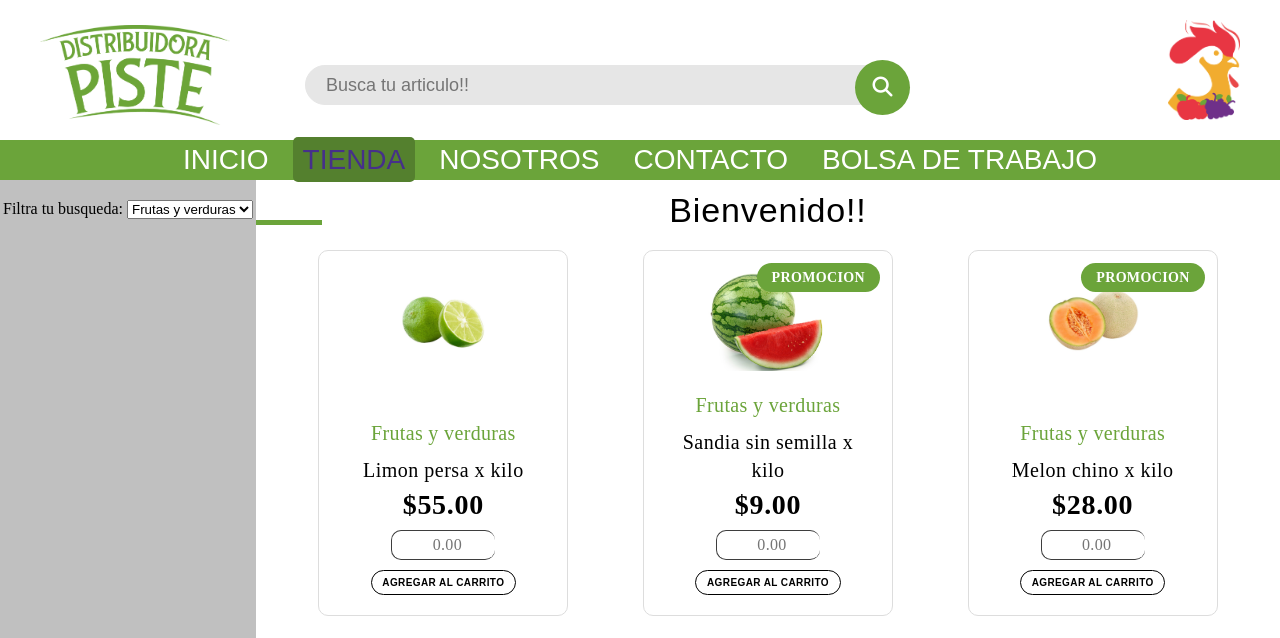
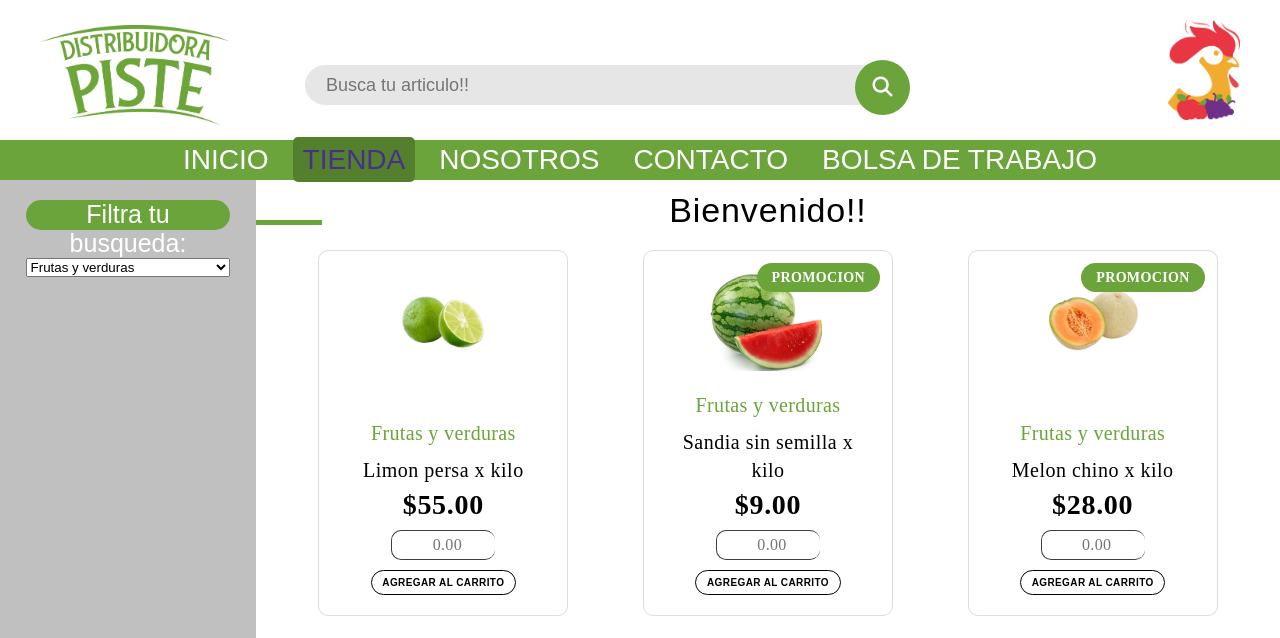
Before and after one commit to Martinpiste/Martinpiste.github.io, a plain HTML site: page pages/store2.html in a window 1280 px wide. Shown: the top 638 px of the page. Drawn offline with Linux system fonts and the light colour scheme; files that its build step writes are made by us from their sources; a web font is replaced by a local one.

Commit message:
Se agrego estilo al selector de filtros de la pagina store en cada una de las pantallas

```diff
--- a/css/style.css
+++ b/css/style.css
@@ -632,7 +632,8 @@ footer .copyright-text {
 .navbar-mp{
     grid-area: navbar-mp;
     background-color: silver;
-    padding-top: 220px;
+    padding-top: 200px;
+    padding-bottom: 30px
 }
 .main-mp{
     grid-area: main-mp;
@@ -656,6 +657,29 @@ footer .copyright-text {
     "footer-mp";
 
 }
+
+.navbar-mp .selector{
+    font-family: 'Lansdowne DEMO', sans-serif;
+    font-size: 25px;
+    background-color: #6BA43A;
+    color: rgb(255, 255, 255);
+    border-radius: 20px;
+    height: 30px;
+    width: 80%;
+    margin-left: 10%;
+    margin-right: 10%;
+    display:flex;
+    flex-direction:column;
+    padding-top: 0px;
+    margin-top: 0px;
+
+    }
+
+    .navbar-mp .selector .opciones{
+        font-family: 'Lansdowne DEMO', sans-serif;
+        font-size: 20px;
+    }
+
 
 /************************************************************/
 
@@ -1063,6 +1087,19 @@ section.store .product-slider  .product-info button:hover {
             "footer-mp  footer-mp";
     }
 
+    .navbar-mp .selector{
+        font-size: 20px;
+        height: 18px;
+        width: 90%;
+        margin-left: 5%;
+        margin-right: 5%;
+
+        }
+
+        .navbar-mp .selector .opciones{
+            font-size: 18px;
+        }
+
 
 
     /********************about***************************/
@@ -1302,7 +1339,28 @@ section.store .product-slider  .product-info button:hover {
         grid-area: navbar-mp;
         background-color: silver;
         padding-top: 200px;
+
     }
+
+    .navbar-mp .selector{
+    font-family: 'Lansdowne DEMO', sans-serif;
+    font-size: 25px;
+    background-color: #6BA43A;
+    color: rgb(255, 255, 255);
+    border-radius: 20px;
+    height: 30px;
+    width: 80%;
+    margin-left: 10%;
+    margin-right: 10%;
+    display:flex;
+    flex-direction:column;
+    }
+
+    .navbar-mp .selector .opciones{
+        font-family: 'Lansdowne DEMO', sans-serif;
+        font-size: 25px;
+    }
+
     .main-mp{
         grid-area: main-mp;
         background-color: #e3e024;
--- a/pages/store2.html
+++ b/pages/store2.html
@@ -50,12 +50,13 @@
                 </div>
         </header>
         <nav class="navbar-mp">
-            <p>Filtra tu busqueda:
-                <select name="color">
-                  <option>Frutas y verduras</option>
-                  <option>Condimentos</option>
-                  <option>Hierbas</option>
-                  <option>Desechables</option>
+            <p class="selector">Filtra tu busqueda:
+
+                <select name="Categoria">
+                  <option class="opciones">Frutas y verduras</option>
+                  <option class="opciones">Condimentos</option>
+                  <option class="opciones">Hierbas</option>
+                  <option class="opciones">Desechables</option>
                 </select>
              </p>
         </nav>
```
